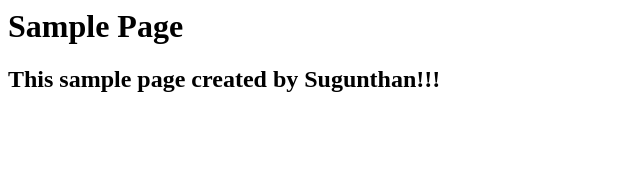
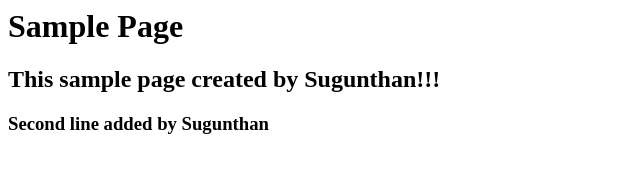
Before and after one commit to sugunthan/testCodeBase, a plain HTML site: page index.html in a window 1280 px wide. Shown: the whole page, without its empty margins (0-640 px from the left). Drawn offline with Linux system fonts and the light colour scheme.

Commit message:
second version

```diff
--- a/index.html
+++ b/index.html
@@ -5,5 +5,6 @@
     <body>
         <h1>Sample Page</h1>
         <h2>This sample page created by Sugunthan!!!</h2>
+        <h3>Second line added by Sugunthan</h3>
     </body>
 </html>
```
